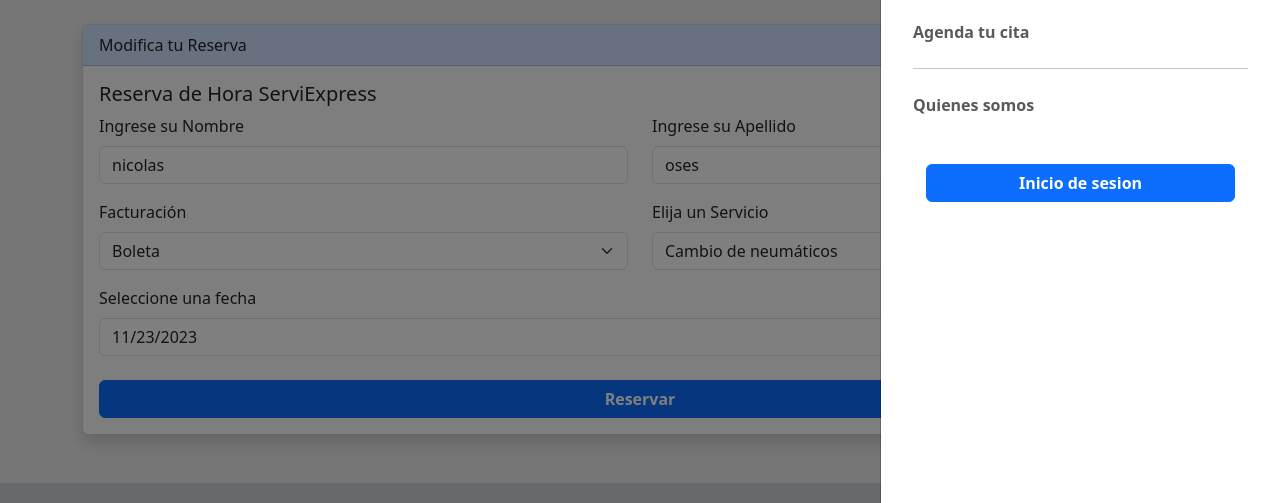
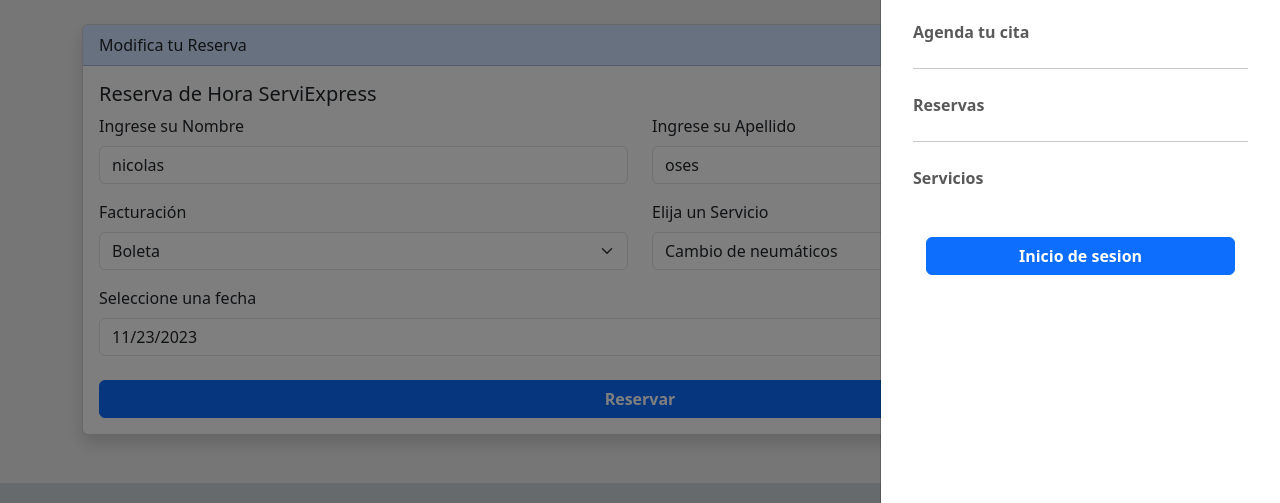
Before and after one commit to AgustinQuezada/ASYArquitectura, a Django app: page /editar-reserva/7/ in a window 1280 px wide, after a click that opens the changed part. Shown: the part 66-569 px from the top of the page. Run offline with Django 4.2, Linux system fonts and the light colour scheme; data comes from the database, SQL or seed files in the repository; both versions use the stored data as it was after the commit; some libraries are stand-ins or nearby versions; grey boxes are pictures that could not be loaded.

Commit message:
coomit avance 2

```diff
--- a/ASYArquitectura/Serviexpress/templates/app/base.html
+++ b/ASYArquitectura/Serviexpress/templates/app/base.html
@@ -29,7 +29,7 @@
       <img src={% static 'app/img/SERVIEXPRESS-removebg-preview.png' %} alt="Cmyk.cl" width="50" height="50">
       <link rel="icon" href={% static 'app/img/SERVIEXPRESS-removebg-preview.png' %}>
       <a class="nav-link active link-dark fw-semibold" style="transition: all 0.2s;" aria-current="page"
-        href="Home2.0.html">Inicio</a>
+        href="{% url 'index' %}">Inicio</a>
       <a class="nav-link active link-dark fw-semibold" style="transition: all 0.2s;" aria-current="page"
         href="#sec1">Nuestros Servicios</a>
       <a class="nav-link active link-dark fw-semibold" style="transition: all 0.2s;" aria-current="page"
@@ -57,11 +57,15 @@
         <div class="offcanvas-body ms-3">
           <ul class="navbar-nav justify-content-end flex-grow-1 pe-3">
             <li class="nav-item fw-bold">
-              <a class="nav-link" aria-current="page" href="Papeleria.html">Agenda tu cita</a>
+              <a class="nav-link" aria-current="page" href="{% url 'reserva-hora' %}">Agenda tu cita</a>
             </li>
             <hr>
             <li class="nav-item fw-bold">
-              <a class="nav-link" href="Accesorios2.0.html">Quienes somos</a>
+              <a class="nav-link" href="{% url 'reservas' %}">Reservas</a>
+            </li>
+            <hr>
+            <li class="nav-item fw-bold">
+              <a class="nav-link" aria-current="page" href="{% url 'servicios' %}">Servicios</a>
             </li><br>
             <div class="btn login fw-bold">
               <a class="nav-link" href={% url 'login' %}>
--- a/ASYArquitectura/Serviexpress/templates/app/reserva-hora/reservas.html
+++ b/ASYArquitectura/Serviexpress/templates/app/reserva-hora/reservas.html
@@ -58,6 +58,7 @@
             <div class="d-flex justify-content-center">
               <a href="{% url 'reserva-hora' %}" class="btn btn-primary">Agregar Reserva</a>
             </div>
+            <a href="{% url 'index'%}" class="btn btn-dark">Ir al Inicio</a>
           </div>
         </div>
       </div>
--- a/ASYArquitectura/Serviexpress/templates/app/servicios/servicios.html
+++ b/ASYArquitectura/Serviexpress/templates/app/servicios/servicios.html
@@ -56,6 +56,7 @@
             <div class="d-flex justify-content-center">
               <a href="{% url 'agregar-servicio' %}" class="btn btn-primary">Agregar Servicio</a>
             </div>
+            <a href="{% url 'index'%}" class="btn btn-dark">Ir al Inicio</a>
           </div>
         </div>
       </div>
```
Also changed, not shown: ASYArquitectura/db.sqlite3.
